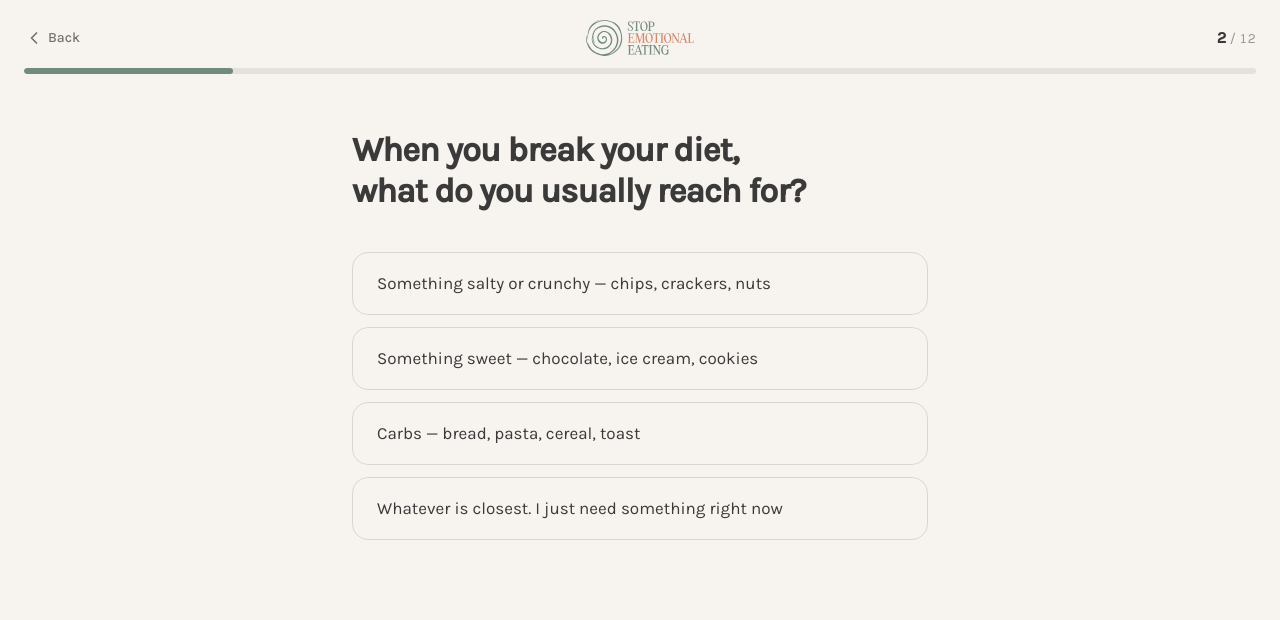
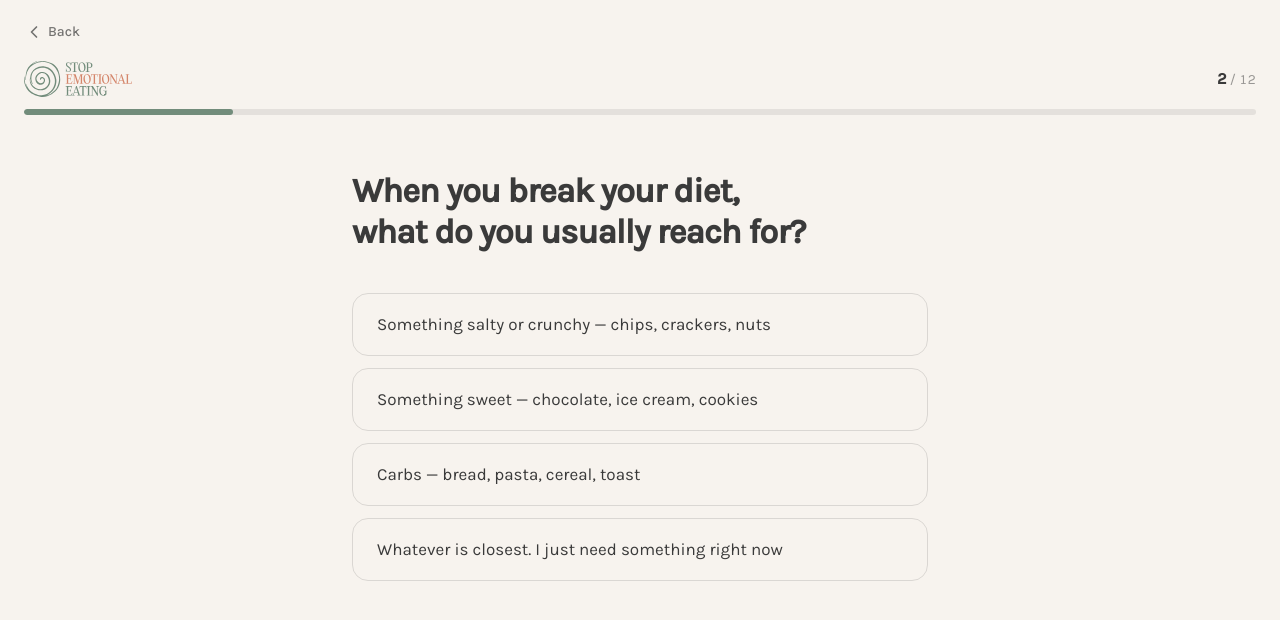
Before and after one commit to stefanpopadic/stop-emotional-eating, a React (Vite) app: page / in a window 1280 px wide. Both pictures are taken after a click on the button 640 px from the left and 295 px from the top of the page. Shown: the top 620 px of the page. Built offline with nearby package versions, Linux system fonts and the light colour scheme.

Commit message:
quiz: move logo to top-left (back button stacks above)

```diff
--- a/src/pages/Quiz.tsx
+++ b/src/pages/Quiz.tsx
@@ -390,10 +390,9 @@ function Shell({
 
   return (
     <div className={`min-h-screen bg-warm-linen flex flex-col ${bottomAction ? 'pb-32 sm:pb-28' : ''}`}>
-      {/* Header — 3-column: back / logo center / counter */}
-      <header className="px-4 sm:px-6 pt-5 pb-3 grid grid-cols-3 items-center gap-3">
-        <div className="justify-self-start">
-          {onBack ? (
+      {/* Header — logo left, counter right; back rendered above when present */}
+      {onBack && (
+        <div className="px-4 sm:px-6 pt-4">
           <button
             onClick={onBack}
             aria-label="Back"
@@ -402,12 +401,10 @@ function Shell({
             <ChevronLeft size={20} />
             <span className="font-sans text-sm font-medium">Back</span>
           </button>
-          ) : (
-            <span aria-hidden className="block w-px h-px" />
+        </div>
       )}
-        </div>
 
-        <div className="justify-self-center">
+      <header className="px-4 sm:px-6 pt-3 pb-3 flex items-center justify-between gap-3">
         {onLogoClick ? (
           <button
             onClick={onLogoClick}
@@ -425,9 +422,7 @@ function Shell({
             <Logo height={36} />
           </Link>
         )}
-        </div>
 
-        <div className="justify-self-end">
         {showCounter ? (
           <span className="tabular-nums">
             <span className="font-sans font-bold text-base text-soft-black">{currentStep}</span>
@@ -436,7 +431,6 @@ function Shell({
         ) : (
           <span aria-hidden className="block w-px h-px" />
         )}
-        </div>
       </header>
 
       {/* Progress bar — top, full width, thin */}
```
Lines whose indentation alone changed are shown as unchanged.
